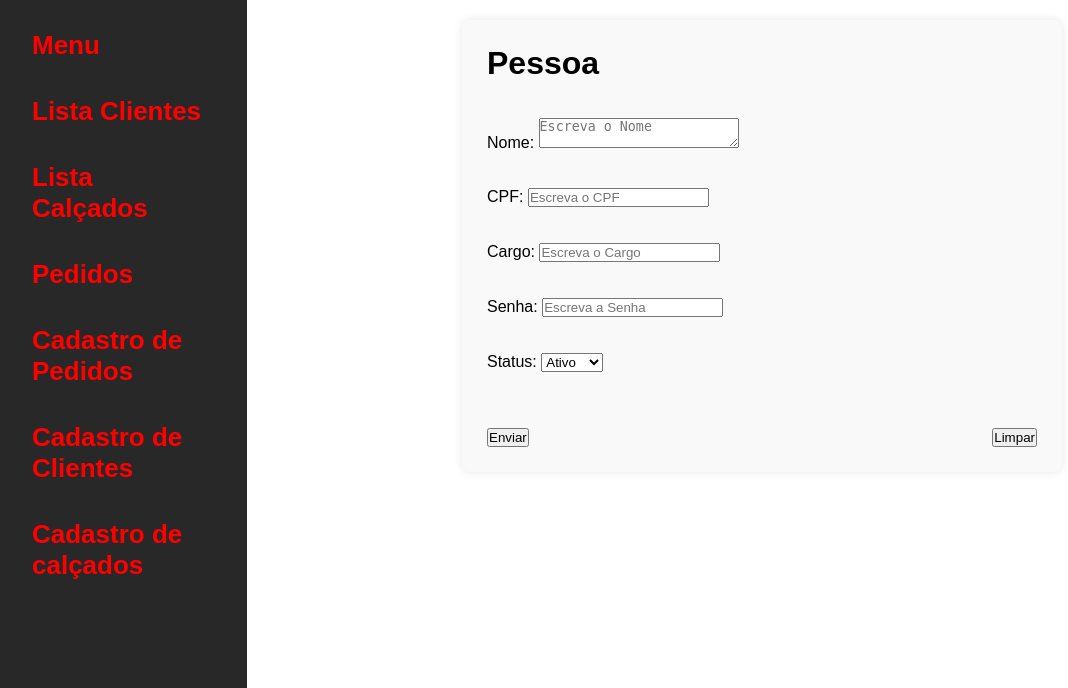
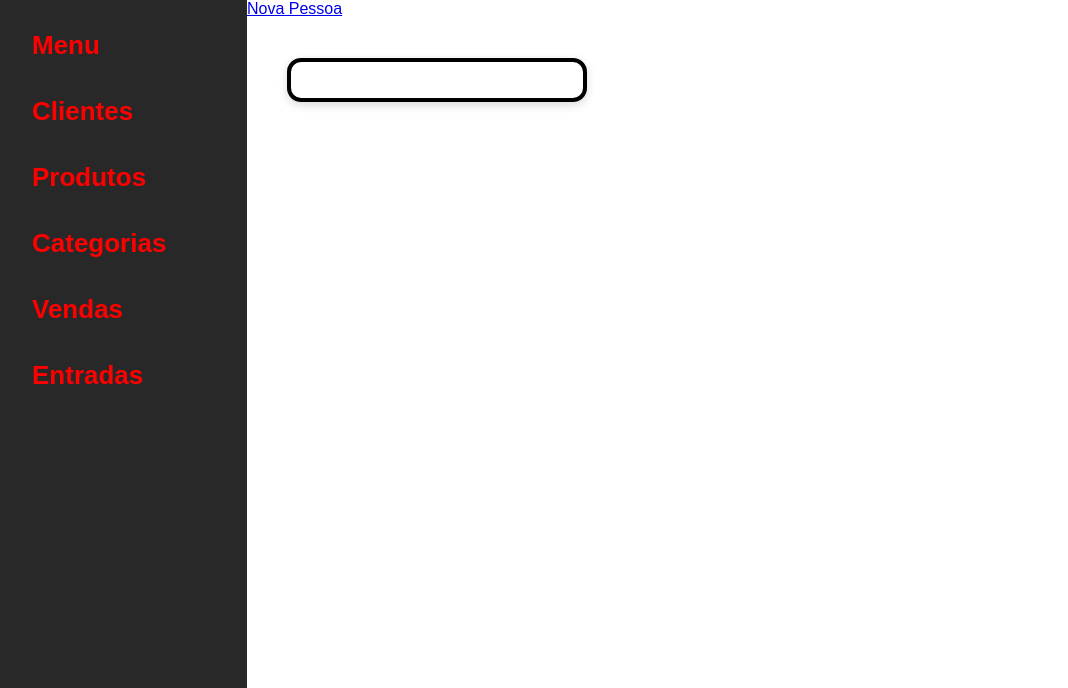
Before and after one commit to Christian985/Projeto_final, a Flask app: page /pessoas in a window 1280 px wide. Shown: the part 112-800 px from the top of the page, without its empty margins (3-1071 px from the left). Run offline with Flask 3, Linux system fonts and the light colour scheme.

Commit message:
inicio aplicação web

```diff
--- a/app.py
+++ b/app.py
@@ -16,30 +16,37 @@ def index():
 # Renderiza a Lista de Pessoas
 @app.route('/pessoas')
 def listar_clientes():
-    return render_template('cadastro_pessoas.html')
+    return render_template('lista_clientes.html')
 
 
 # Renderiza o Cadastro de Pessoas
-@app.route('/pessoas')
-def cadastrar_pessoas():
+@app.route('/pessoa')
+def cadastrar_clientes():
     return render_template('cadastro_pessoas.html')
 
 
 # Renderiza a Lista de Produtos
 @app.route('/produtos')
 def listar_produtos():
-    vendas = routes.get_produtos()
-    return render_template('lista_calcados.html', vendas=vendas['produtos'])
+    produtos = routes.get_produtos()
+    return render_template('lista_calcados.html', produtos=produtos['produtos'])
+
+
+# Renderiza o Cadastro de Produtos
+@app.route('/produto')
+def cadastrar_produto():
+    return render_template('cadastro_produto.html')
+
+
+# Renderiza o Cadastro de Vendas
+@app.route('/venda')
+def cadastrar_vendas():
+    return render_template('cadastro_vendas.html')
 
 
 # Renderiza a Lista de Vendas
 @app.route('/vendas')
-def cadastro_vendas():
-    return render_template('cadastro_vendas.html')
-
-
-@app.route('/vendas/')
-def listar_venda():
+def listar_vendas():
     return  render_template('cadastro_vendas.html')
 
 
@@ -48,6 +55,14 @@ def listar_venda():
 def listar_categorias():
     return render_template('cadastro_categorias.html')
 
+@app.route('/pedido', methods=['GET', 'POST'])
+def cadastrar_pedidos():
+    return render_template('cadastro_pedidos.html')
+
+@app.route('/pedidos')
+def listar_pedidos():
+    print('listar_pedidos')
+    return render_template('pedidos.html')
 
 # Inicia
 if __name__ == '__main__':
--- a/templates/cadastro_clientes.html
+++ /dev/null
@@ -1,6 +0,0 @@
-{% extends "template.html" %}
-
-
-{% block main %}
-aa
-{% endblock %}
--- a/templates/lista_calcados.html
+++ b/templates/lista_calcados.html
@@ -2,8 +2,11 @@
 
 
 {% block main %}
+
+<a href="{{ url_for('cadastrar_produto') }}">Novo Produto</a>
+
 <div class="cards-container">
-    {% for item in vendas %}
+    {% for item in produtos %}
     <div class="card">
         <p><strong>Produto:</strong> {{ item.nome_produto }}</p>
         <p><strong>Quantidade:</strong> {{ item.qtd_produto }}</p>
--- a/templates/lista_clientes.html
+++ b/templates/lista_clientes.html
@@ -2,5 +2,12 @@
 
 
 {% block main %}
-<div class="card">c</div>
+
+<a href="{{ url_for('cadastro_pessoas') }}">Nova Pessoa</a>
+
+<div class="cards-container">
+    <div class="card">
+
+    </div>
+</div>
 {% endblock %}
--- a/templates/template.html
+++ b/templates/template.html
@@ -32,7 +32,7 @@
                 <div class="separacao">
                     <a href="{{ url_for('listar_clientes') }}">
                         <strong>
-                            Lista Clientes
+                            Clientes
                         </strong>
                     </a>
                 </div>
@@ -42,7 +42,17 @@
                 <div class="separacao">
                     <a href="{{ url_for('listar_produtos') }}">
                         <strong>
-                            Lista Calçados
+                            Produtos
+                        </strong>
+                    </a>
+                </div>
+            </li>
+
+            <li>
+                <div class="separacao">
+                    <a href="{{ url_for('listar_produtos') }}">
+                        <strong>
+                            Categorias
                         </strong>
                     </a>
                 </div>
@@ -52,7 +62,7 @@
                 <div class="separacao">
                     <a href="{{ url_for('listar_pedidos') }}">
                         <strong>
-                            Pedidos
+                            Vendas
                         </strong>
                     </a>
                 </div>
@@ -60,33 +70,14 @@
 
             <li>
                 <div class="separacao">
-                    <a href="{{ url_for('cadastro_pedidos') }}">
+                    <a href="{{ url_for('listar_produtos') }}">
                         <strong>
-                            Cadastro de Pedidos
+                            Entradas
                         </strong>
                     </a>
                 </div>
             </li>
 
-            <li>
-                <div class="separacao">
-                    <a href="{{ url_for('cadastro_clientes') }}">
-                        <strong>
-                            Cadastro de Clientes
-                        </strong>
-                    </a>
-                </div>
-            </li>
-
-            <li>
-                <div class="separacao">
-                    <a href="{{ url_for('cadastro_calcados') }}">
-                        <strong>
-                            Cadastro de calçados
-                        </strong>
-                    </a>
-                </div>
-            </li>
         </ul>
     </aside>
     <main class="main-content">
```
Also changed, not shown: templates/pedidos.html (+9 -1 lines), templates/cadastro_produto.html (renamed from templates/cadastro_calcados.html).
